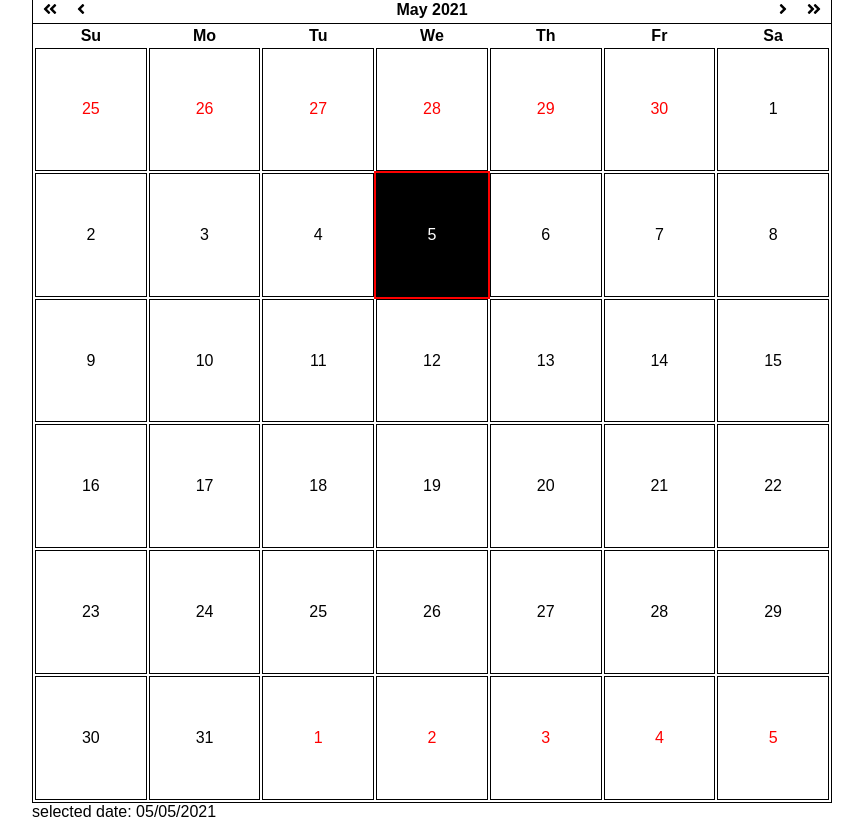
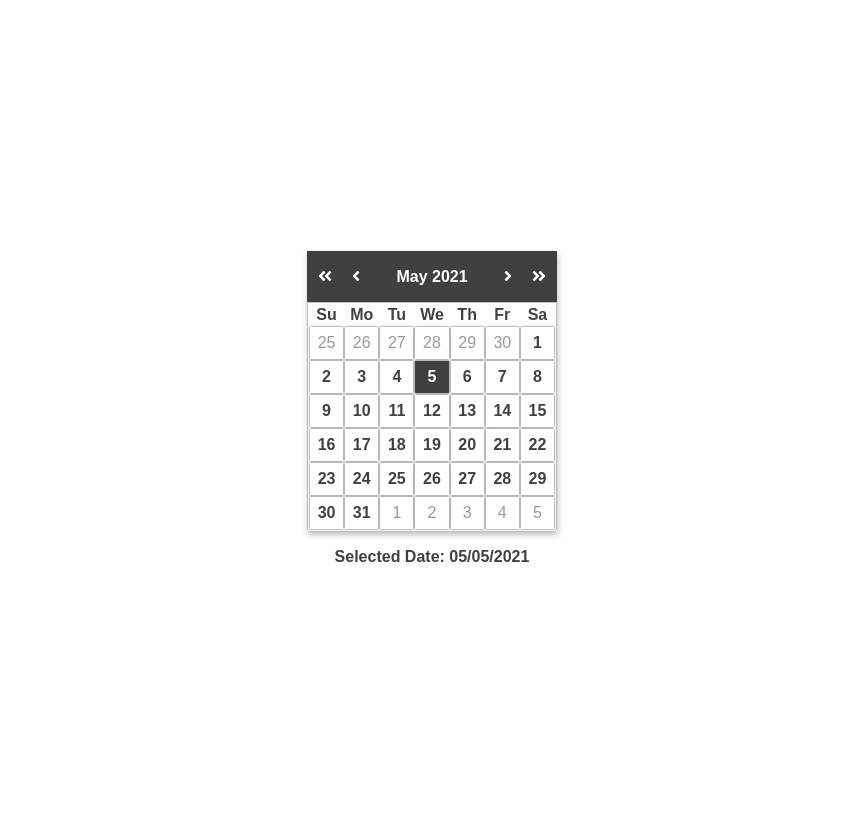
Before and after one commit to stevebarakat/accessable-datepicker, a React (Create React App) app: page / in a window 1280 px wide. Shown: the whole page, without its empty margins (208-1071 px from the left). Built offline with nearby package versions, Linux system fonts and the light colour scheme.

Commit message:
single state

```diff
--- a/src/App.css
+++ b/src/App.css
@@ -1,17 +1,21 @@
 :root {
-  --width: 800px;
+  --width: 250px;
+  --grey: hsla(129, 0%, 74%, 1);
+  --black: hsla(129, 0%, 25%, 1);
+  --black50: hsla(0, 0%, 0%, 0.25);
 }
 * {
   box-sizing: border-box;
 }
 *:focus {
-  outline: 2px solid red;
+  outline: none;
 }
 abbr[title] {
   text-decoration: none;
 }
 body {
   font-family: arial, helvetica, sans-serif;
+  color: var(--black);
   display: flex;
   flex-direction: column;
   align-items: center;
@@ -26,15 +30,19 @@ body {
   display: flex;
   flex-direction: column;
   position: relative;
+  box-shadow: 1px 3px 6px var(--black50);
 }
 
 .title {
+  color: white;
   display: flex;
+  background: var(--black);
+  padding: 1rem 0;
+  justify-content: center;
   flex-direction: row;
   justify-content: space-between;
   font-size: 16px;
-  padding: 0.25rem 0;
-  border: 1px solid black;
+  border: 1px solid var(--black);
   border-bottom: none;
 }
 
@@ -53,20 +61,25 @@ table {
   height: calc(var(--width) - 20px);
   width: 100%;
   justify-content: center;
-  border: 1px solid black;
+  border: 1px solid var(--grey);
+  border-radius: 0 0 3px 3px;
 }
 
 .cell {
-  border: 1px solid black;
+  box-shadow: 0 0 2px var(--black);
   font-size: 16px;
+  font-weight: bold;
 }
 
 .cell.active,
 .cell:hover {
-  background-color: black;
+  background-color: var(--black);
   color: white;
 }
 
-.empty {
-  background: red !important;
+.date-display {
+  margin-top: 1rem;
+  text-align: center;
+  display: block;
+  font-weight: bold;
 }
--- a/src/App.js
+++ b/src/App.js
@@ -1,14 +1,16 @@
-import React, { useEffect, useRef, useReducer } from 'react';
+import React, { useEffect, useRef, useReducer } from "react";
 import { format, getDate, isEqual } from "date-fns";
-import { useGenerateMonth, useGenerateWeekdays } from './hooks';
-import selectedDateReducer from './selectedDateReducer';
-import Header from './Header';
-import './App.css';
+import { useGenerateDays, useGenerateDates } from "./hooks";
+import selectedDateReducer from "./selectedDateReducer";
+import Header from "./Header";
+import "./App.css";
 
 const App = () => {
-  const [state, dispatch] = useReducer(selectedDateReducer, new Date(format(new Date(), "yyyy-MM-dd")));
+  const [state, dispatch] = useReducer(selectedDateReducer, new Date());
   const selectedDayRef = useRef(null);
-  const month = useGenerateMonth(state);
+  const dates = useGenerateDates(state);
+  const days = useGenerateDays({length:2});
+
   useEffect(() => {
     selectedDayRef.current.focus();
   }, [state]);
@@ -26,14 +28,14 @@ const App = () => {
         // close calendar
         return;
       case 33: //Page Up
-        shift ?
-          dispatch({ type: "SET_DATE_NEXT_YEAR" }) :
-          dispatch({ type: "SET_DATE_NEXT_MONTH" });
+        shift
+          ? dispatch({ type: "SET_DATE_NEXT_YEAR" })
+          : dispatch({ type: "SET_DATE_NEXT_MONTH" });
         return;
       case 34: //Page Down
-        shift ?
-          dispatch({ type: "SET_DATE_PREVIOUS_YEAR" }) :
-          dispatch({ type: "SET_DATE_PREVIOUS_MONTH" });
+        shift
+          ? dispatch({ type: "SET_DATE_PREVIOUS_YEAR" })
+          : dispatch({ type: "SET_DATE_PREVIOUS_MONTH" });
         return;
       case 35: //End
         dispatch({ type: "SET_MONTH_END" });
@@ -56,20 +58,22 @@ const App = () => {
       default:
         return;
     }
-  };
+  }
 
   return (
     <div>
       <div className="calendar">
         <Header state={state} dispatch={dispatch} />
-        <table id="grid" role="grid" tabIndex="0" aria-label="Month"
+        <table
+          id="grid"
+          role="grid"
+          tabIndex="0"
+          aria-label="Month"
           onKeyDown={handleTableKeyPress}
         >
-          <thead>
-            {useGenerateWeekdays()}
-          </thead>
+          <thead>{days}</thead>
           <tbody>
-            {month.map((week, i) => (
+            {dates.map((week, i) => (
               <tr className="week" key={`week-${i}`} role="row">
                 {week.map((day, j) => {
                   const date = getDate(day);
@@ -77,10 +81,20 @@ const App = () => {
                     day && (
                       <td
                         tabIndex={0}
-                        style={(i === 0 && date > 22) || (i > 3 && date < 8) ? { color: "red" } : null}
-                        className={`cell ${isEqual(state, day) ? "active" : ""}`}
+                        style={
+                          (i === 0 && date > 22) || (i > 3 && date < 8)
+                            ? {
+                              color: `hsla(129, 0%, 60%, 1.0)`,
+                              fontWeight: "normal"
+                            }
+                            : null
+                        }
+                        className={`cell ${isEqual(state, day) ? "active" : ""
+                          }`}
                         key={`day-cell-${j}`}
-                        onClick={() => dispatch({ type: "SET_DATE", payload: day })}
+                        onClick={() =>
+                          dispatch({ type: "SET_DATE", payload: day })
+                        }
                         role="gridcell"
                         aria-selected={isEqual(state, day)}
                         ref={isEqual(state, day) ? selectedDayRef : null}
@@ -89,14 +103,15 @@ const App = () => {
                       </td>
                     )
                   );
-                }
-                )}
+                })}
               </tr>
             ))}
           </tbody>
         </table>
       </div>
-      <span style={{height: "30px", }}>selected date: {format(state, "MM/dd/yyyy")}</span>
+      <span className="date-display">
+        Selected Date: {format(state, "MM/dd/yyyy")}
+      </span>
     </div>
   );
 };
--- a/src/Header.js
+++ b/src/Header.js
@@ -42,7 +42,6 @@ const Header = ({state, dispatch}) => {
         </div>
       </div>
       <div className="month" role="heading" aria-level="2">
-        {/* {console.log(formatISO(state))} */}
         <b>{format(state, "MMMM yyyy")}</b>
       </div>
       <div className="icons">
--- a/src/hooks.js
+++ b/src/hooks.js
@@ -11,35 +11,43 @@ import {
 } from "date-fns";
 import { chunk } from "lodash";
 
-export const useGenerateWeekdays = () => (
+const day0 = "Sunday";
+const day1 = "Monday";
+const day2 = "Tuesday";
+const day3 = "Wednesday";
+const day4 = "Thursday";
+const day5 = "Friday";
+const day6 = "Saturday";
+
+export const useGenerateDays = ({length}) => (
   <>
     <tr role="row">
-      <th role="columnheader" aria-label="Sunday">
-        <abbr title="Sunday">Su</abbr>
+      <th role="columnheader" aria-label={day0}>
+        <abbr title={day0}>{day0.slice(0, length)}</abbr>
       </th>
-      <th role="columnheader" aria-label="Monday">
-        <abbr title="Monday">Mo</abbr>
+      <th role="columnheader" aria-label={day1}>
+        <abbr title={day1}>{day1.slice(0, length)}</abbr>
       </th>
-      <th role="columnheader" aria-label="Tuesday">
-        <abbr title="Tuesday">Tu</abbr>
+      <th role="columnheader" aria-label={day2}>
+        <abbr title={day2}>{day2.slice(0, length)}</abbr>
       </th>
-      <th role="columnheader" aria-label="Wednesday">
-        <abbr title="Wednesday">We</abbr>
+      <th role="columnheader" aria-label={day3}>
+        <abbr title={day3}>{day3.slice(0, length)}</abbr>
       </th>
-      <th role="columnheader" aria-label="Thursday">
-        <abbr title="Thursday">Th</abbr>
+      <th role="columnheader" aria-label={day4}>
+        <abbr title={day4}>{day4.slice(0, length)}</abbr>
       </th>
-      <th role="columnheader" aria-label="Friday">
-        <abbr title="Friday">Fr</abbr>
+      <th role="columnheader" aria-label={day5}>
+        <abbr title={day5}>{day5.slice(0, length)}</abbr>
       </th>
-      <th role="columnheader" aria-label="Saturday">
-        <abbr title="Saturday">Sa</abbr>
+      <th role="columnheader" aria-label={day6}>
+        <abbr title={day6}>{day6.slice(0, length)}</abbr>
       </th>
     </tr>
   </>
 );
 
-export const useGenerateMonth = (state) => {
+export const useGenerateDates = (state) => {
   const daysInMonth = getDaysInMonth(state);
   const firstOfMonth = startOfMonth(state);
   const lastOfMonth = endOfMonth(state);
@@ -57,7 +65,6 @@ export const useGenerateMonth = (state) => {
   }
 
   for (let i = 0; i < daysLeft; i++) {
-    console.log(state);
     next.push(getDate(addDays(firstDayNextMonth, i)));
   }
   // concatenate previous, current, and next month dates
```
